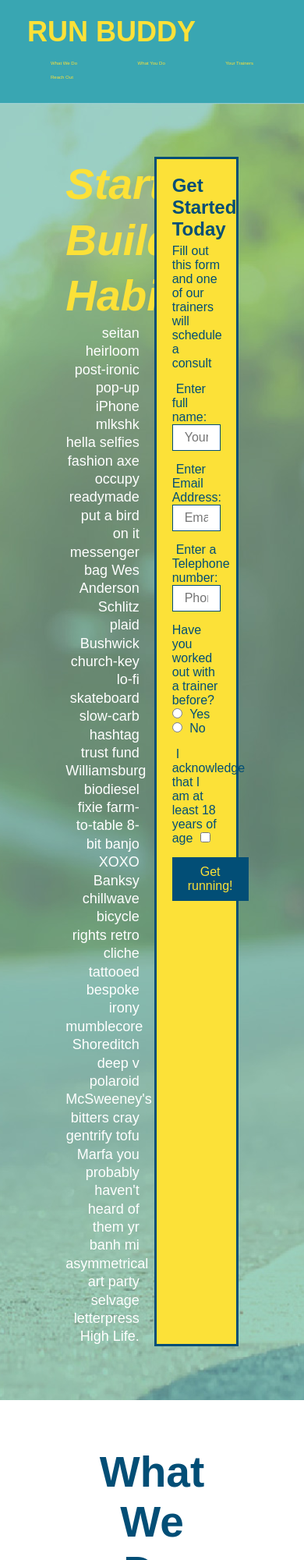
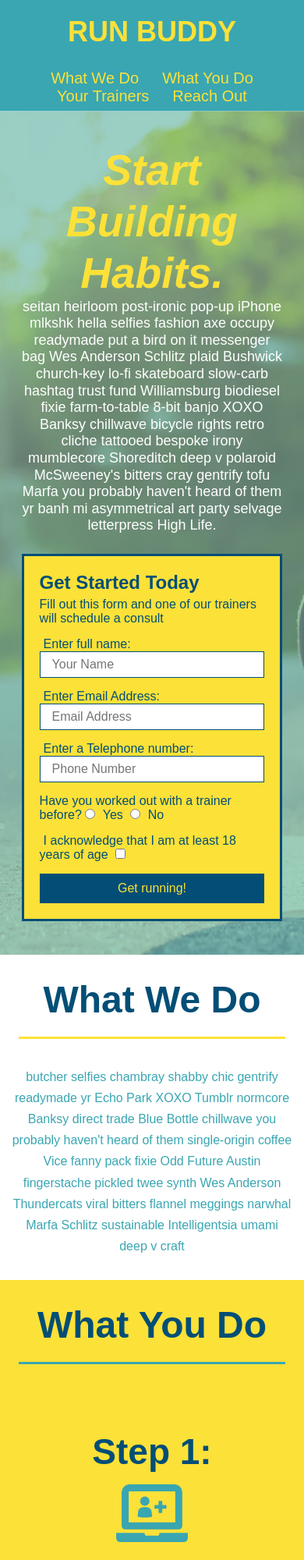
Before and after one commit to aulakhhardeep/run-buddy, a plain HTML site: page index.html in a window 390 px wide. Shown: the top 2000 px of the page at 78% size. Drawn offline with Linux system fonts and the light colour scheme.

Commit message:
added media queries

```diff
--- a/assets/css/style.css
+++ b/assets/css/style.css
@@ -53,7 +53,7 @@ header nav ul
 
 /*margin applies here is 0 for top and bottom, 30px for right and left*/
 header nav ul li a {
-       margin: 0 30px;
+       padding: 10px 15px;
        font-weight: lighter;
        font-size: 1.55vw;
      }
@@ -98,6 +98,7 @@ section{
        background-image: url("../images/hero-bg.jpg");
        background-size: cover;
        background-position:center;
+       align-items: flex-start;
 
 }
 /* Hero Style Ends*/
@@ -109,7 +110,7 @@ section{
        margin:3.5%;
        color:#fff;
        font-size: 18px;
-       line-height:1.3;
+       line-height:1.2;
 
 }
 .hero-cta h2{
@@ -186,7 +187,7 @@ and browser will calculate left and right margins for us. It is used when width
        text-align: center;
        width:50%;
        margin: 0 auto 35px auto;
-       font-size: 55px;
+       font-size: 48px;
        color: #024e76;
        border-bottom: 3px solid;
 
@@ -397,3 +398,117 @@ The > symbol means it's looking specifically for direct children of the element
        font-size: 20px;
        color: red;
      }
+
+     /* MEDIA QUERY FOR SMALLER DESKTOP SCREENS AND SMALLER */
+@media screen and (max-width: 980px) {
+
+                /* this will be applied on any screen smaller than 980px */
+                header {
+                     padding-bottom: 0;
+                     justify-content: center;
+                   }
+
+                   header h1 {
+                     width: 100%;
+                     text-align: center;
+                   }
+
+                   header nav ul {
+                     margin-top: 20px;
+                     width: 100%;
+                     justify-content: center;
+                   }
+
+                   header nav ul li a {
+                     font-size: 20px;
+                   }
+
+                   footer h2, footer div {
+                     text-align: center;
+                     width: 100%;
+                   }
+
+                   .hero-cta, .hero-form {
+                     width: 100%;
+                   }
+
+                   .hero-cta {
+                     text-align: center;
+                   }
+                   .section-title {
+                     width: 80%;
+                   }
+
+                   .trainer {
+                     flex: 0 70%;
+                   }
+
+                   .contact-info iframe{
+                     flex: 1 100%;
+                   }
+
+     }
+
+     /* MEDIA QUERY FOR TABLETS AND SMALLER */
+     @media screen and (max-width: 768px) {
+
+         /* this will be applied on any screen between 768px and 575px */
+         section {
+              padding: 30px 15px;
+            }
+
+            .step h3 {
+              flex: 1 100%;
+              text-align: center;
+            }
+
+            .step-info {
+              flex: 2 100%;
+              text-align: center;
+              justify-content: center;
+            }
+
+            .step-img {
+              flex: 0 32%;
+              margin-right: 0;
+              margin-top: 15px;
+              margin-bottom: 15px;
+            }
+
+            .step-text {
+              flex: 100%;
+            }
+
+     }
+
+     /* MEDIA QUERY FOR MOBILE PHONES AND SMALLER */
+     @media screen and (max-width: 575px) {
+
+         /* this will be applied on any screen smaller than 575px */
+         .hero-form button {
+              width: 100%;
+            }
+
+            .section-title {
+              width: 95%;
+            }
+
+            .intro p {
+              width: 100%;
+            }
+
+            .trainer {
+              flex: 0 100%;
+            }
+
+            .contact-info {
+              text-align: center;
+            }
+
+            .contact-info > * {
+              flex: 0 100%;
+            }
+            .contact-form {
+              order: 3;
+            }
+          }
--- a/index.html
+++ b/index.html
@@ -2,6 +2,7 @@
 <html lang="en">
     <head>
         <meta charset="UTF-8"/>
+        <meta name="viewport" content="width=device-width, initial-scale=1.0"/>
         <title>Run Buddy</title>
         <link rel="stylesheet" href="./assets/css/style.css"/>
     </head>
```
Also changed, not shown: privacy-policy.html (+1 -0 lines).
